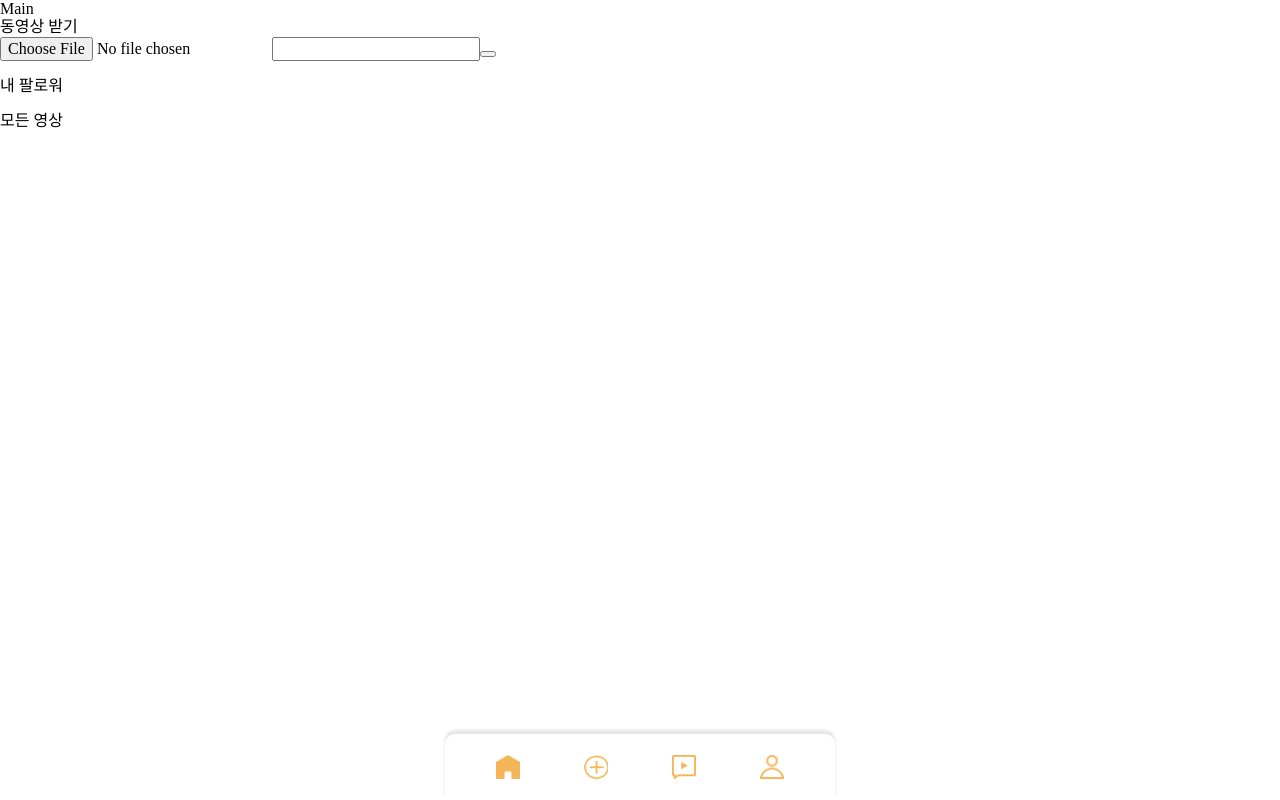
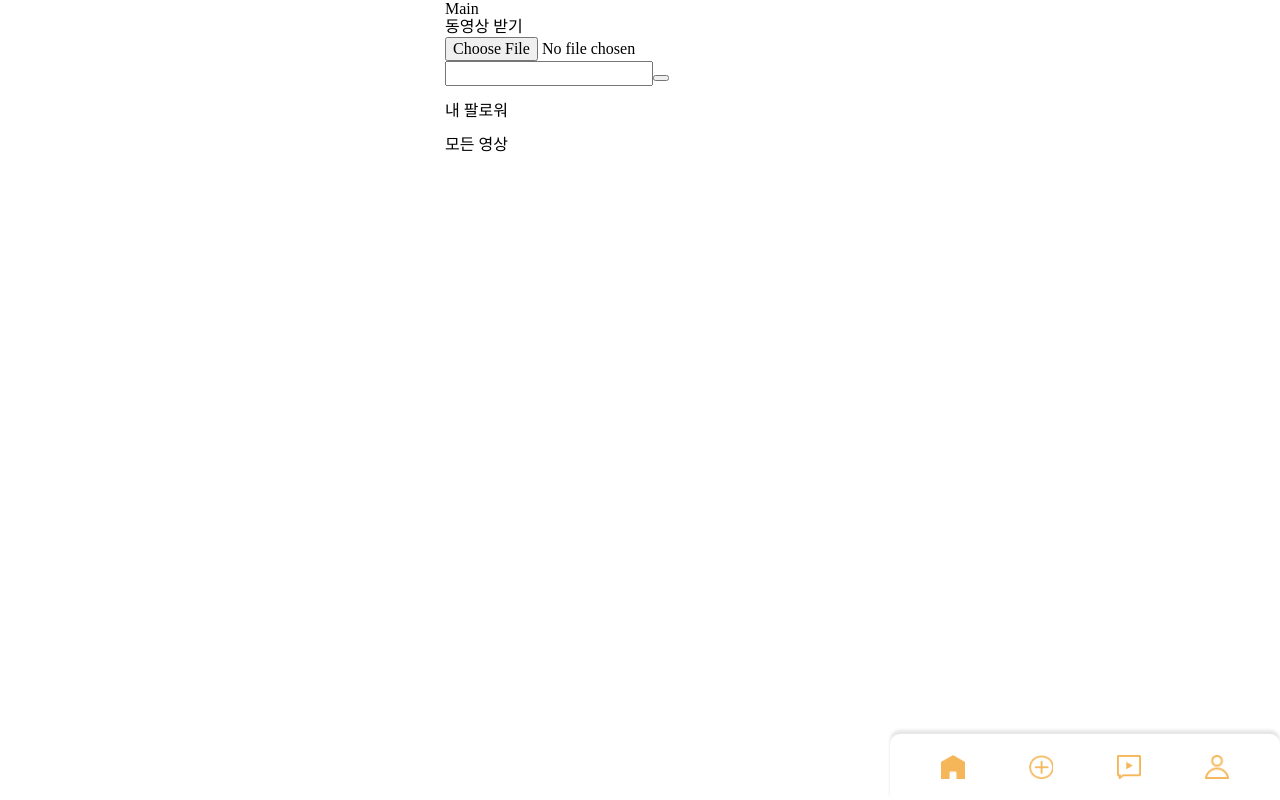
Before and after one commit to Hi-MZ/MunZil_Web, a React (Create React App) app: page / in a window 1280 px wide. Built offline with nearby package versions, Linux system fonts and the light colour scheme.

Commit message:
ADD :: MainFrame
메인 프레임 생성

```diff
--- a/src/Router.js
+++ b/src/Router.js
@@ -1,6 +1,7 @@
 import React from "react";
 import { BrowserRouter, Routes, Route } from "react-router-dom";
 import Footer from "./components/Footer";
+import MainFrame from "./components/MainFrame";
 import Auth from "./layout/Auth";
 import Main from "./layout/Main";
 import Myinfo from "./layout/Myinfo";
@@ -8,12 +9,13 @@ import Myinfo from "./layout/Myinfo";
 const Router = () => {
   return (
     <BrowserRouter>
-      <Footer />
       <Routes>
         <Route path="/" element={<Main />} />
         <Route path="/auth" element={<Auth />} />
         <Route path="/info" element={<Myinfo />} />
       </Routes>
+
+      <Footer />
     </BrowserRouter>
   );
 };
--- /dev/null
+++ b/src/components/MainFrame.jsx
@@ -0,0 +1,12 @@
+import React from "react";
+import * as S from "../style/MainFrameStyle";
+
+const MainFrame = () => {
+  return (
+    <S.Main>
+      <S.Frame></S.Frame>
+    </S.Main>
+  );
+};
+
+export default MainFrame;
--- a/src/index.js
+++ b/src/index.js
@@ -3,11 +3,16 @@ import ReactDOM from "react-dom/client";
 import "./style/index.css";
 import App from "./App";
 import reportWebVitals from "./reportWebVitals";
+import { Frame, Main } from "./style/MainFrameStyle";
 
 const root = ReactDOM.createRoot(document.getElementById("root"));
 root.render(
   <React.StrictMode>
-    <App />
+    <Main>
+      <Frame>
+        <App />
+      </Frame>
+    </Main>
   </React.StrictMode>
 );
 
--- /dev/null
+++ b/src/style/MainFrameStyle.jsx
@@ -0,0 +1,14 @@
+import styled from "styled-components";
+
+export const Main = styled.nav`
+  position: fixed;
+  height: 100%;
+  width: 100%;
+`;
+
+export const Frame = styled.nav`
+  margin: 0 auto;
+  height: 100%;
+  width: 24.375rem;
+  overflow: auto;
+`;
```
